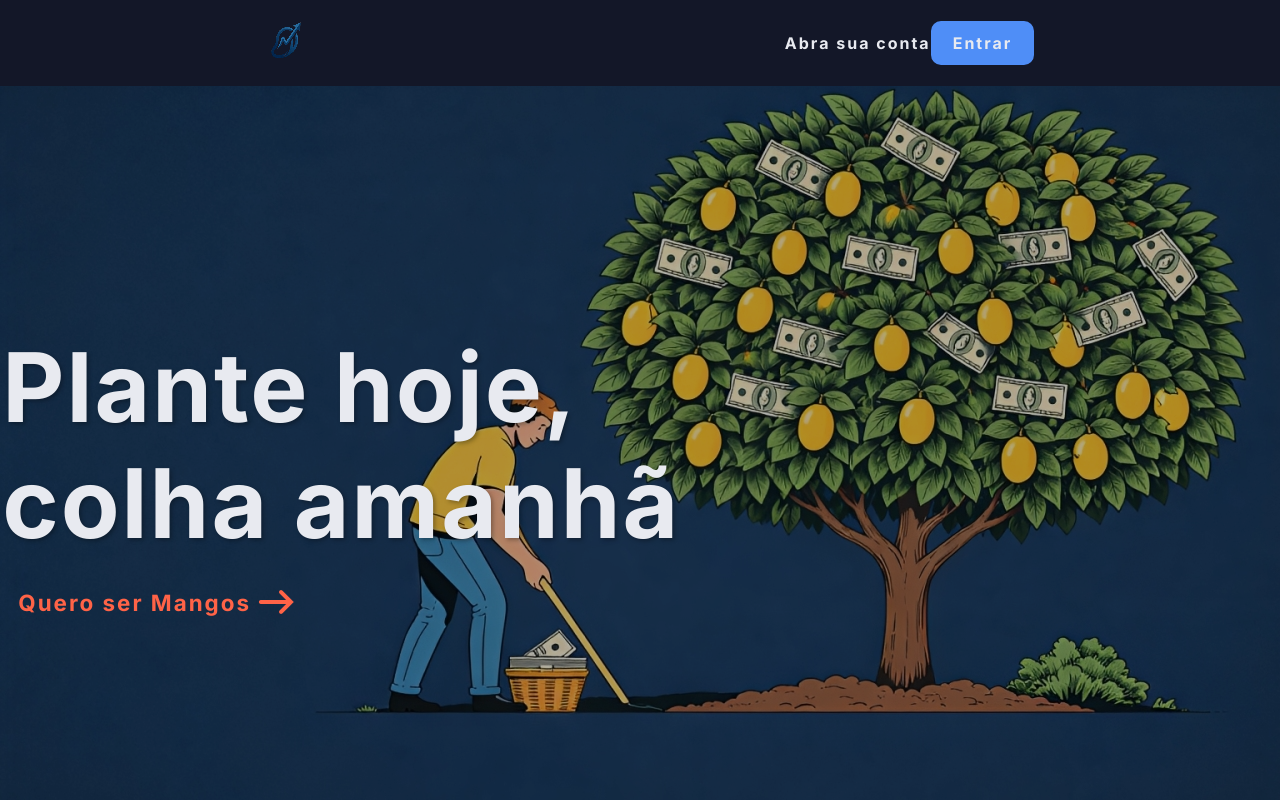
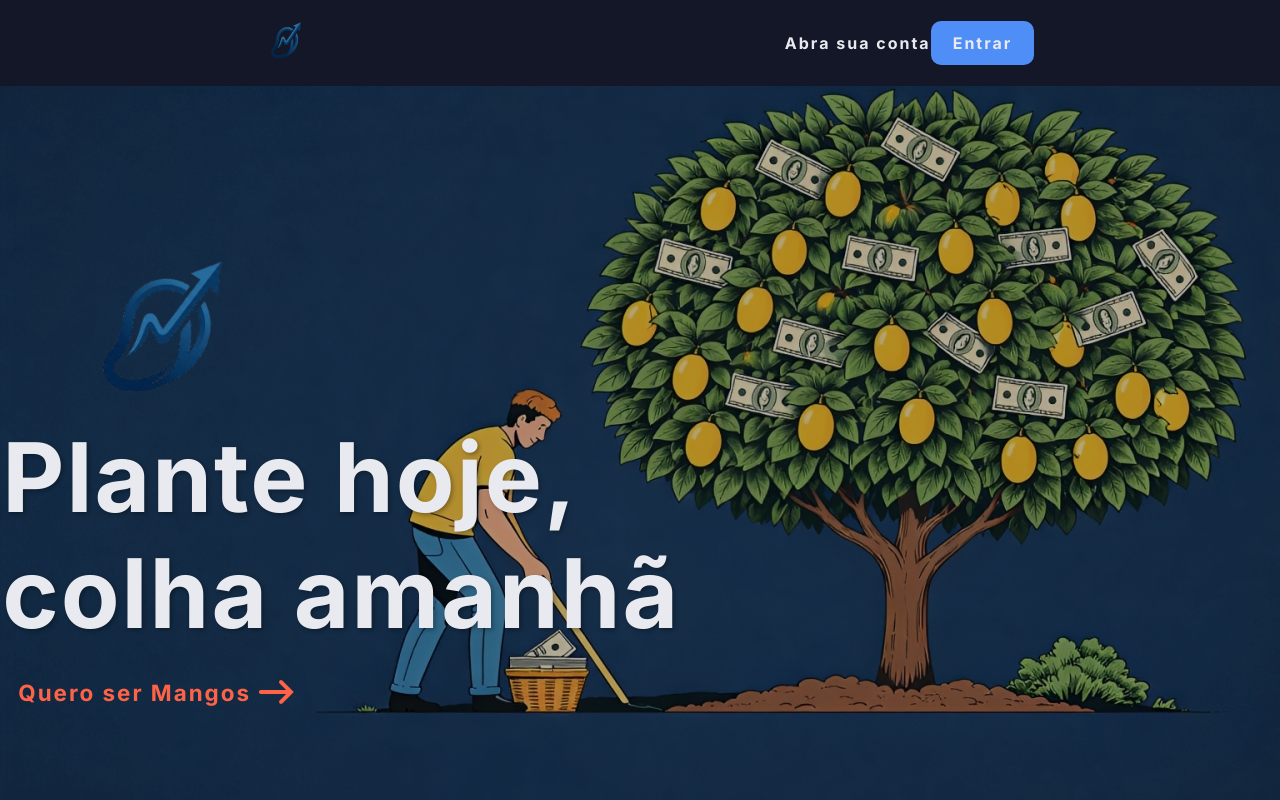
Before and after one commit to MauroLO01/MangosBank, a React (Vite) app in the folder MangosBank/: page / in a window 1280 px wide. Shown: the top 800 px of the page. Built offline with nearby package versions, Linux system fonts and the light colour scheme.

Commit message:
adicionei a logo em cima do h1

```diff
--- a/MangosBank/src/pages/home.css
+++ b/MangosBank/src/pages/home.css
@@ -29,13 +29,18 @@ img.logo {
     height: 50px;
 }
 
+img.logoH1{
+    width: 320px;
+    height: 180px;
+}
+
 div {
     display: flex;
     flex-direction: column;
 }
 
 img {
-    image-rendering: pixelated;
+    image-rendering: optimizeQuality;
 }
 
 div.body {
--- a/MangosBank/src/pages/home.jsx
+++ b/MangosBank/src/pages/home.jsx
@@ -19,6 +19,7 @@ function Home() {
         </div>
         <div className='main'>
           <div className='section'>
+            <img className='logoH1' src={Logo} alt="Logo" />
             <h1 className='slogan'>Plante hoje, colha amanhã</h1>
             <Link className='clienteLink' to="/cliente" target="_blank">
               Quero ser Mangos <img src={arrowLinkClient} alt="Seta" />
```
